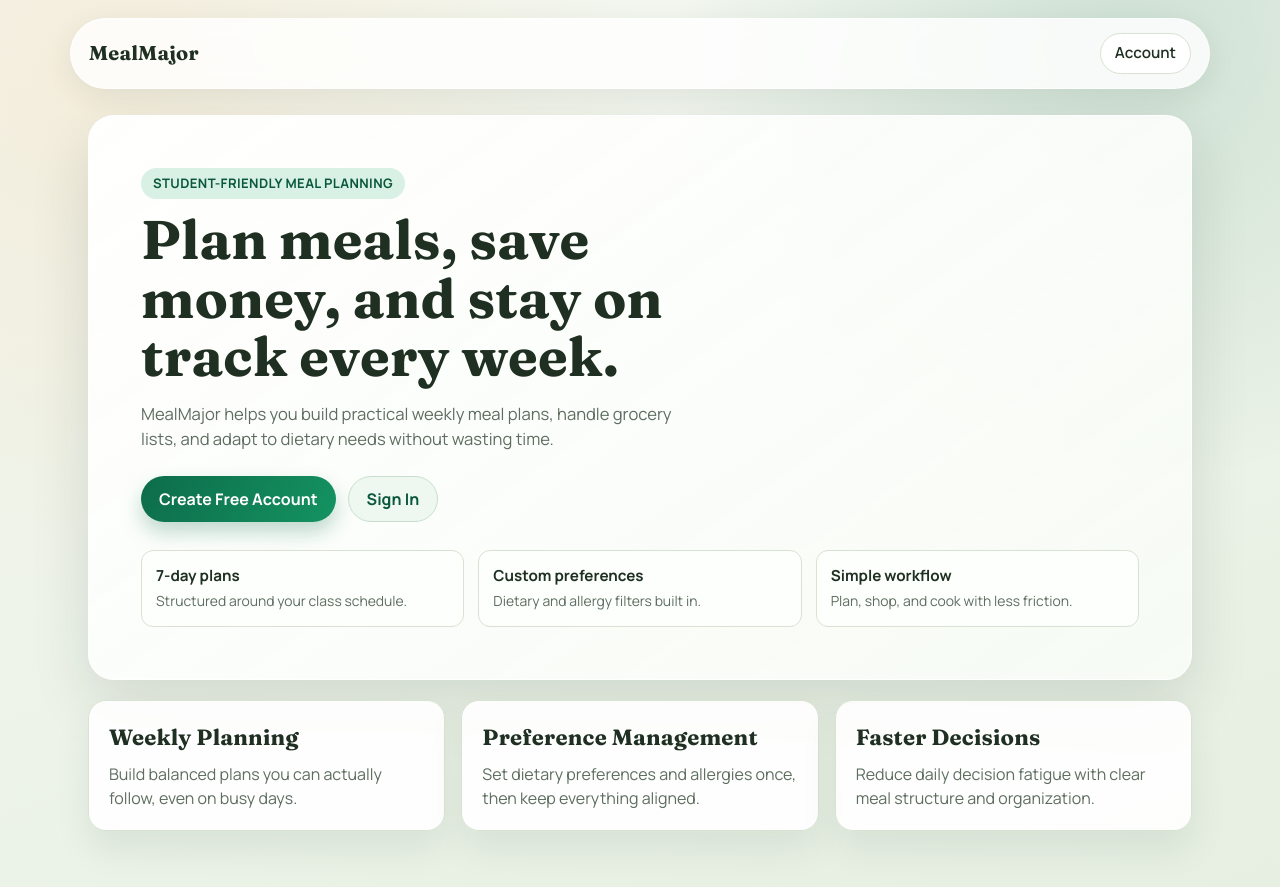
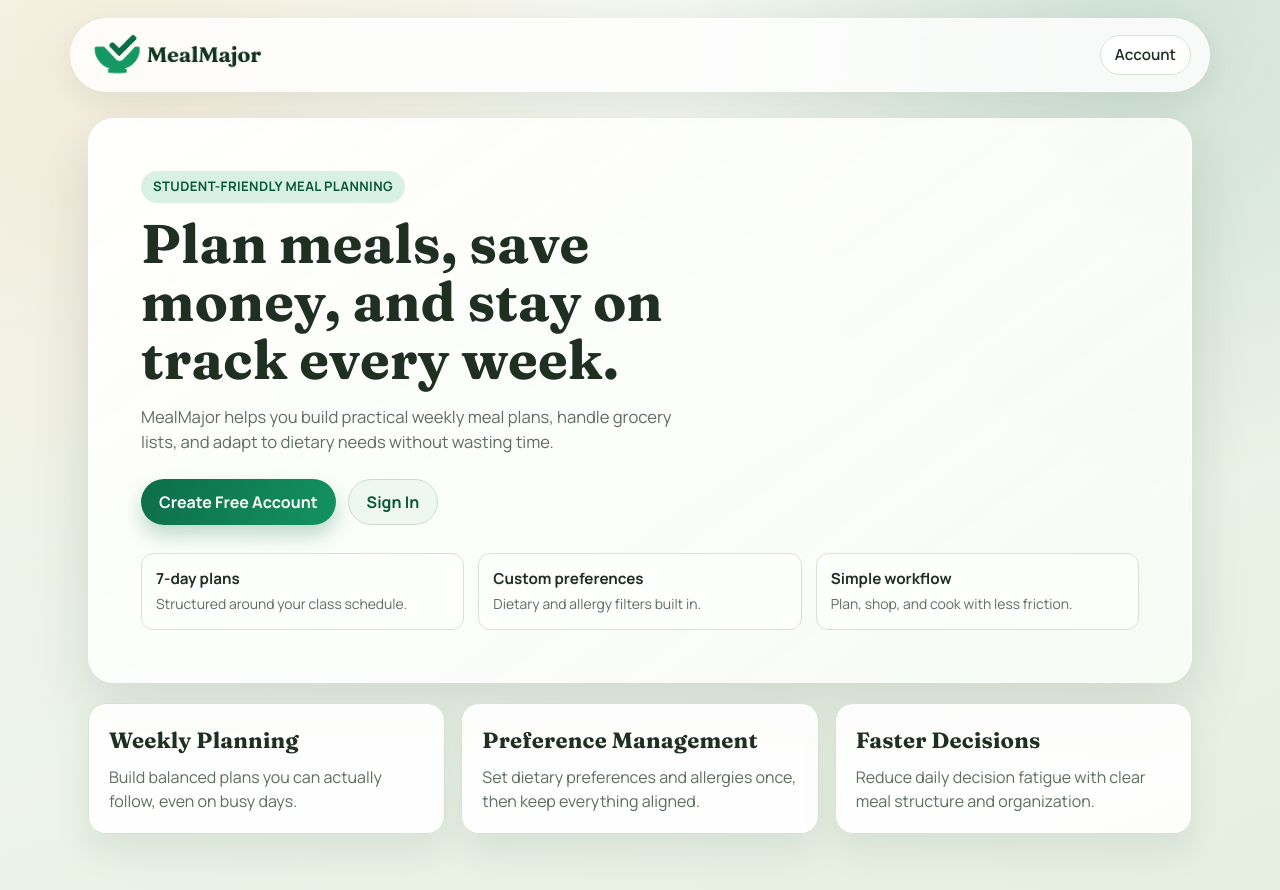
Before and after one commit to SolidWolf21/CedarKabrit-SOEN341_Project_W26, a website: page Sprint 1/frontend/index.html in a window 1280 px wide. Drawn offline with Linux system fonts and the light colour scheme.

Commit message:
added favicons and changed navbar design

```diff
--- a/Sprint 1/backend/server.js
+++ b/Sprint 1/backend/server.js
@@ -10,6 +10,10 @@ const emailPattern = /^[^@\s]+@[^@\s]+\.[^@\s]+$/;
 app.use(express.json());
 app.use(express.static(sprint1FrontendDir));
 app.use(express.static(sprint2FrontendDir));
+
+app.get("/favicon.ico", (req, res) => {
+    res.redirect(302, "/favicons/favicon.ico");
+});
 
 function normalizeEmail(rawEmail) {
     return (rawEmail || "").toString().trim().toLowerCase();
--- a/Sprint 1/frontend/index.html
+++ b/Sprint 1/frontend/index.html
@@ -4,11 +4,19 @@
     <meta charset="UTF-8">
     <meta name="viewport" content="width=device-width, initial-scale=1.0">
     <title>MealMajor | Home</title>
+    <link rel="icon" type="image/png" href="/favicons/favicon-96x96.png" sizes="96x96" />
+    <link rel="icon" type="image/svg+xml" href="/favicons/favicon.svg" />
+    <link rel="shortcut icon" href="/favicons/favicon.ico" />
+    <link rel="apple-touch-icon" sizes="180x180" href="/favicons/apple-touch-icon.png" />
+    <meta name="apple-mobile-web-app-title" content="MealMajor" />
+    <link rel="manifest" href="/favicons/site.webmanifest" />
     <link rel="stylesheet" href="/style.css">
 </head>
 <body>
 <header class="site-header">
-    <a class="brand" href="/">MealMajor</a>
+    <a class="brand" href="/" aria-label="MealMajor home">
+        <img class="brand__logo" src="/brand-logo.png" alt="MealMajor">
+    </a>
     <nav class="nav" id="authMenu">
         <div class="dropdown">
             <a class="dropdown__toggle" href="/signin">Account</a>
--- a/Sprint 1/frontend/style.css
+++ b/Sprint 1/frontend/style.css
@@ -70,10 +70,17 @@ a {
 }
 
 .brand {
-    font-family: "Fraunces", Georgia, serif;
-    font-weight: 700;
-    font-size: 1.25rem;
-    letter-spacing: 0.2px;
+    display: inline-flex;
+    align-items: center;
+    min-height: 38px;
+    flex-shrink: 0;
+}
+
+.brand__logo {
+    display: block;
+    height: 44px;
+    width: auto;
+    max-width: clamp(180px, 26vw, 280px);
 }
 
 .nav {
@@ -1197,6 +1204,11 @@ button:hover {
         width: 100%;
     }
 
+    .brand__logo {
+        max-width: 100%;
+        height: 38px;
+    }
+
     .hero-metrics,
     .feature-grid {
         grid-template-columns: 1fr;
```
Also changed, not shown: Sprint 1/frontend/profile.html (+9 -1 lines), Sprint 1/frontend/sign-in.html (+9 -1 lines), Sprint 1/frontend/sign-up.html (+9 -1 lines), Sprint 2/frontend/browse-recipes.html (+9 -1 lines), Sprint 2/frontend/my-recipes.html (+9 -1 lines), Sprint 2/frontend/new-recipe.html (+9 -1 lines), Sprint 1/frontend/brand-logo.png (added), Sprint 1/frontend/favicons/apple-touch-icon.png (added), Sprint 1/frontend/favicons/favicon-96x96.png (added), Sprint 1/frontend/favicons/favicon.ico (added), Sprint 1/frontend/favicons/favicon.svg (added), Sprint 1/frontend/favicons/site.webmanifest (added), Sprint 1/frontend/favicons/web-app-manifest-192x192.png (added), Sprint 1/frontend/favicons/web-app-manifest-512x512.png (added).
